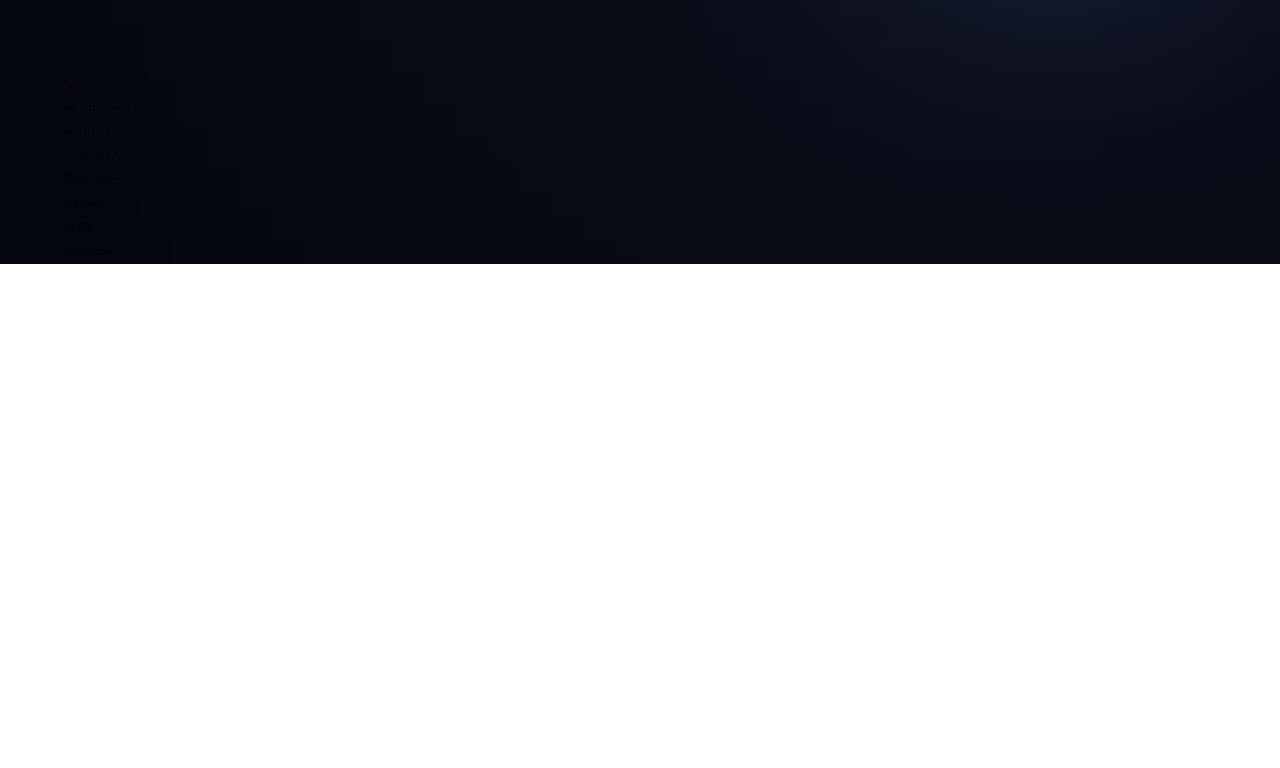
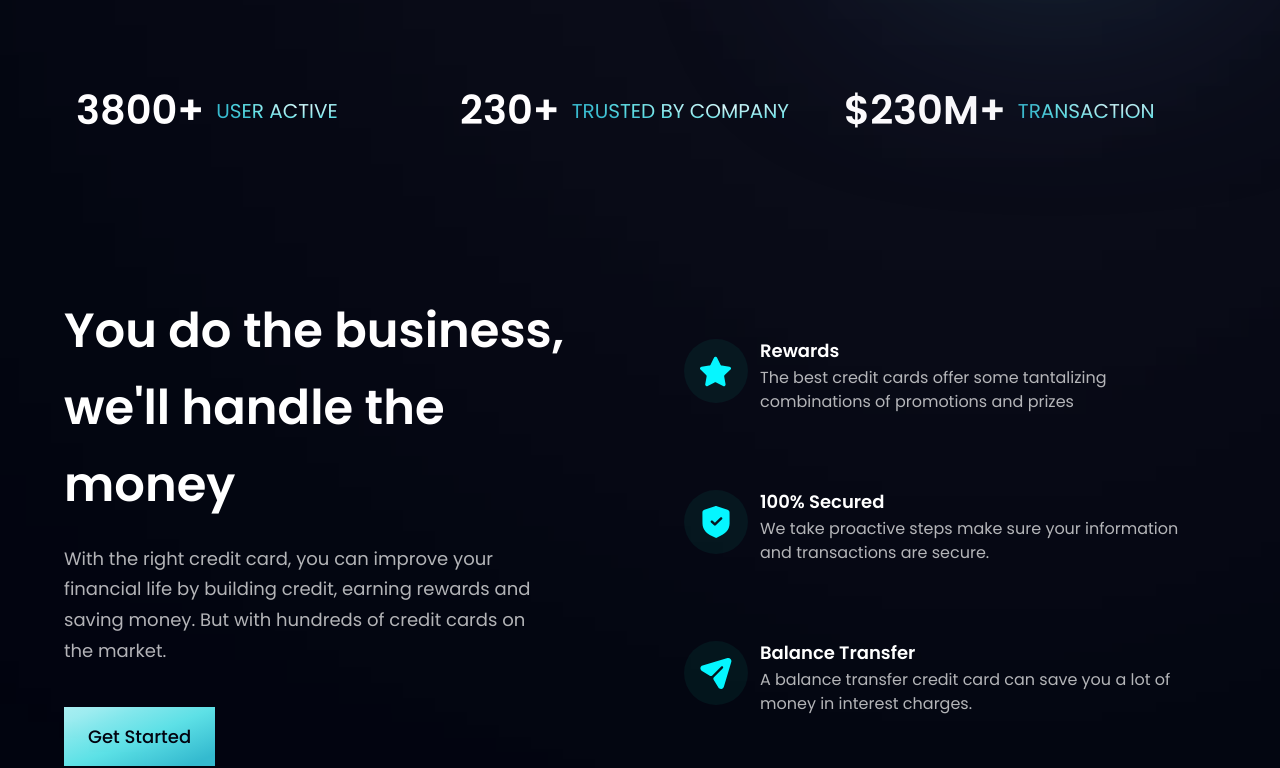
Before and after one commit to WenChun19/modern-web, a React (Vite) app in the folder bank_modern_app/: page / in a window 1280 px wide. Shown: the part 716-1484 px from the top of the page. Before the commit the page ends 980 px from the top, so only its background shows below. Built offline with nearby package versions, Linux system fonts and the light colour scheme.

Commit message:
Business and Stats sections

```diff
--- a/bank_modern_app/src/components/Business.jsx
+++ b/bank_modern_app/src/components/Business.jsx
@@ -1,6 +1,71 @@
+import { features } from "../constants";
+import styles, { layout } from "../style";
+import Button from "./Button";
+
+const FeatureCard = ({ icon, title, content, index }) => {
+  return (
+    <div
+      className={`flex flex-row p-6 rounded-[20px]
+    ${index !== features.length - 1 ? "mb-6" : "mb-0"}
+     feature-card`}
+    >
+      <div
+        className={`w-[64px] h-[64px] rounded-full
+      ${styles.flexCenter} bg-dimBlue`}
+      >
+        <img
+          src={icon}
+          alt="icon"
+          className="w-[50%]
+        h-[50%] object-contain"
+        />
+      </div>
+      <div className="flex-1 flex flex-col ml-3">
+        <h4
+          className="font-poppins font-semibold text-white
+        text-[18px] leading-[23px] mb-1"
+        >
+          {title}
+        </h4>
+        <p
+          className="font-poppins font-normal text-dimWhite
+        text-[16px] leading-[24px] mb-1"
+        >
+          {" "}
+          {content}
+        </p>
+      </div>
+    </div>
+  );
+};
 
 const Business = () => {
-  return <div>Business</div>;
+  return (
+    <section id="features" className={layout.section}>
+      <div className={layout.sectionInfo}>
+        <h2 className={styles.heading2}>
+          You do the business, <br className="sm:block hidden" />
+          we'll handle the money
+        </h2>
+        <p
+          className={`${styles.paragraph} max-w-[470px]
+        mt-5`}
+        >
+          With the right credit card, you can improve your financial life by
+          building credit, earning rewards and saving money. But with hundreds
+          of credit cards on the market.
+        </p>
+
+        <Button styles="mt-10" />
+      </div>
+
+      <div className={`${layout.sectionImg} flex-col`}>
+        {features.map((feature, index) => (
+          <FeatureCard key={feature.id} {...feature} index={index} />
+        ))}
+      </div>
+    </section>
+  );
 };
 
 export default Business;
--- a/bank_modern_app/src/components/Button.jsx
+++ b/bank_modern_app/src/components/Button.jsx
@@ -1,5 +1,14 @@
-const Button = () => {
-  return <div>Button</div>;
+const Button = ({ styles }) => {
+  return (
+    <button
+      type="button"
+      className={`py-4 px-6
+    bg-blue-gradient font-poppins font-medium
+    text-[18px] text-primary outline-none ${styles}`}
+    >
+      Get Started
+    </button>
+  );
 };
 
 export default Button;
--- a/bank_modern_app/src/components/Stats.jsx
+++ b/bank_modern_app/src/components/Stats.jsx
@@ -1,5 +1,36 @@
+import { stats } from "../constants";
+import styles from "../style";
+
 const Stats = () => {
-  return <div>Stats</div>;
+  return (
+    <section
+      className={`${styles.flexCenter}
+  flex-row flex-wrap sm:mb-20 mb-6`}
+    >
+      {stats.map((stat) => (
+        <div
+          key={stat.id}
+          className={`flex-1 flex justify-start
+        items-center flex-row m-3`}
+        >
+          <h4
+            className="font-poppins font-semibold
+          xs:text-[40px] text-[30px] xs:leading-[53px]
+          leading-[43px] text-white"
+          >
+            {stat.value}
+          </h4>
+          <p
+            className="font-poppins font-normal
+          xs:text-[20px] text-[15px] xs:leading-[26px]
+          leading-[21px] text-gradient uppercase ml-3"
+          >
+            {stat.title}
+          </p>
+        </div>
+      ))}
+    </section>
+  );
 };
 
 export default Stats;
```
